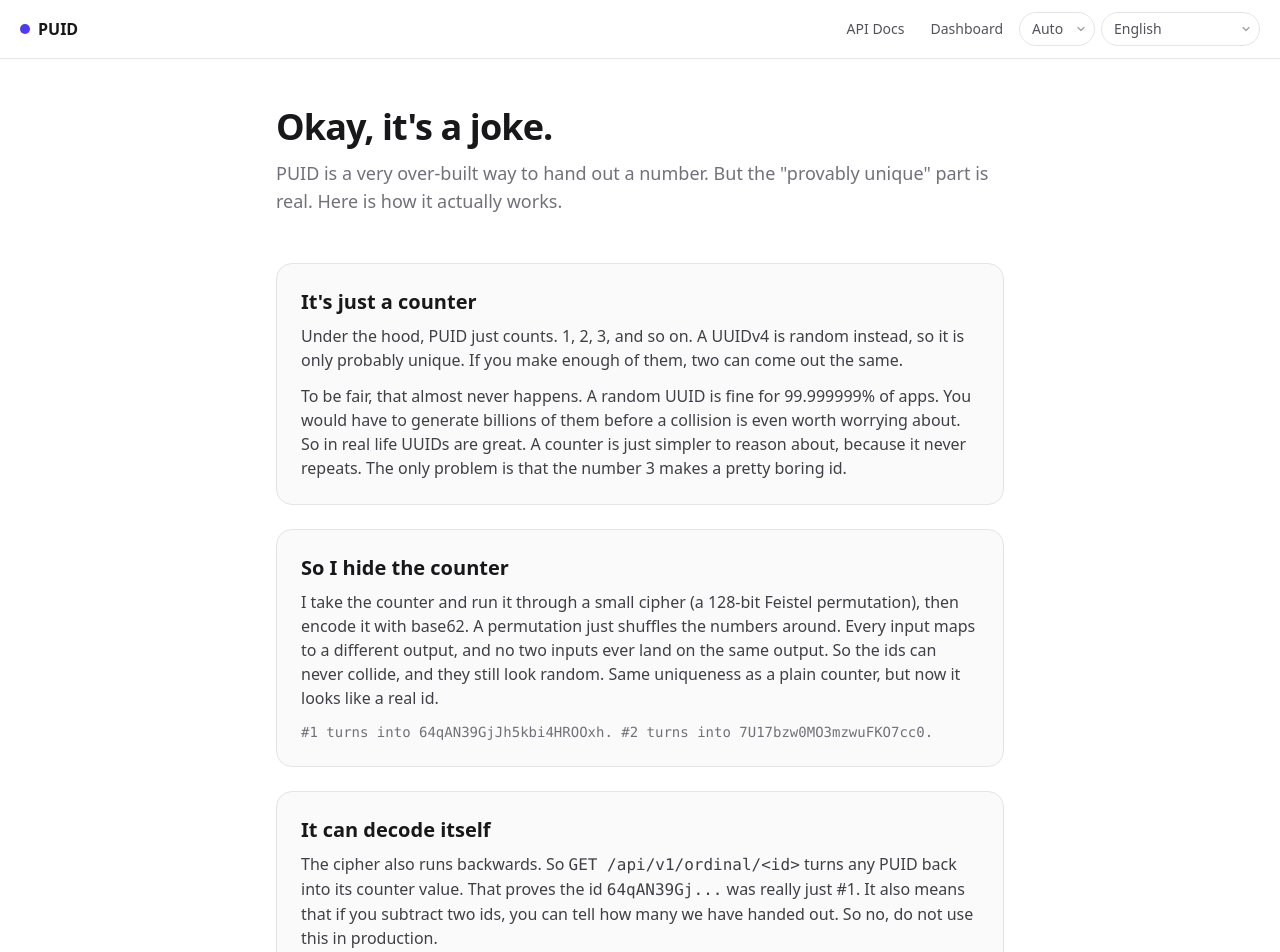
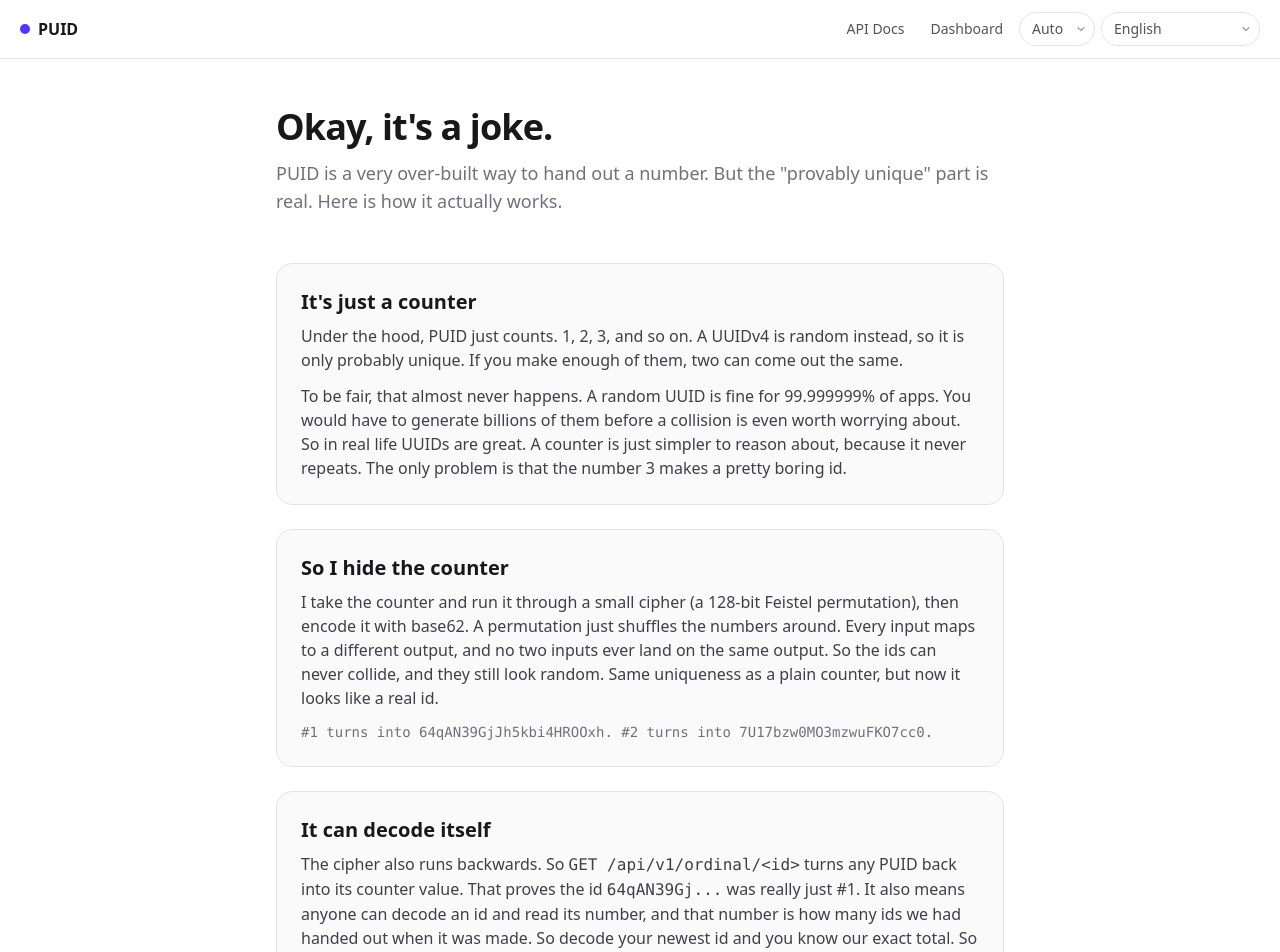
Before and after one commit to jtwebman/puid, a SvelteKit app: page /why in a window 1280 px wide. Shown: the top 952 px of the page. Built offline with nearby package versions, Linux system fonts and the light colour scheme.

Commit message:
Why page: fix the leak explanation — decode one id reveals the count (not subtraction)

```diff
--- a/src/routes/why/+page.svelte
+++ b/src/routes/why/+page.svelte
@@ -24,7 +24,7 @@
 
 		<div class="rounded-2xl border border-zinc-200 bg-zinc-50 p-6 dark:border-zinc-800 dark:bg-zinc-900">
 			<h2 class="mb-2 text-xl font-semibold text-zinc-900 dark:text-zinc-100">It can decode itself</h2>
-			<p>The cipher also runs backwards. So <code>GET /api/v1/ordinal/&lt;id&gt;</code> turns any PUID back into its counter value. That proves the id <code>64qAN39Gj...</code> was really just #1. It also means that if you subtract two ids, you can tell how many we have handed out. So no, do not use this in production.</p>
+			<p>The cipher also runs backwards. So <code>GET /api/v1/ordinal/&lt;id&gt;</code> turns any PUID back into its counter value. That proves the id <code>64qAN39Gj...</code> was really just #1. It also means anyone can decode an id and read its number, and that number is how many ids we had handed out when it was made. So decode your newest id and you know our exact total. So no, do not use this in production.</p>
 		</div>
 
 		<div class="rounded-2xl border border-zinc-200 bg-zinc-50 p-6 dark:border-zinc-800 dark:bg-zinc-900">
```
